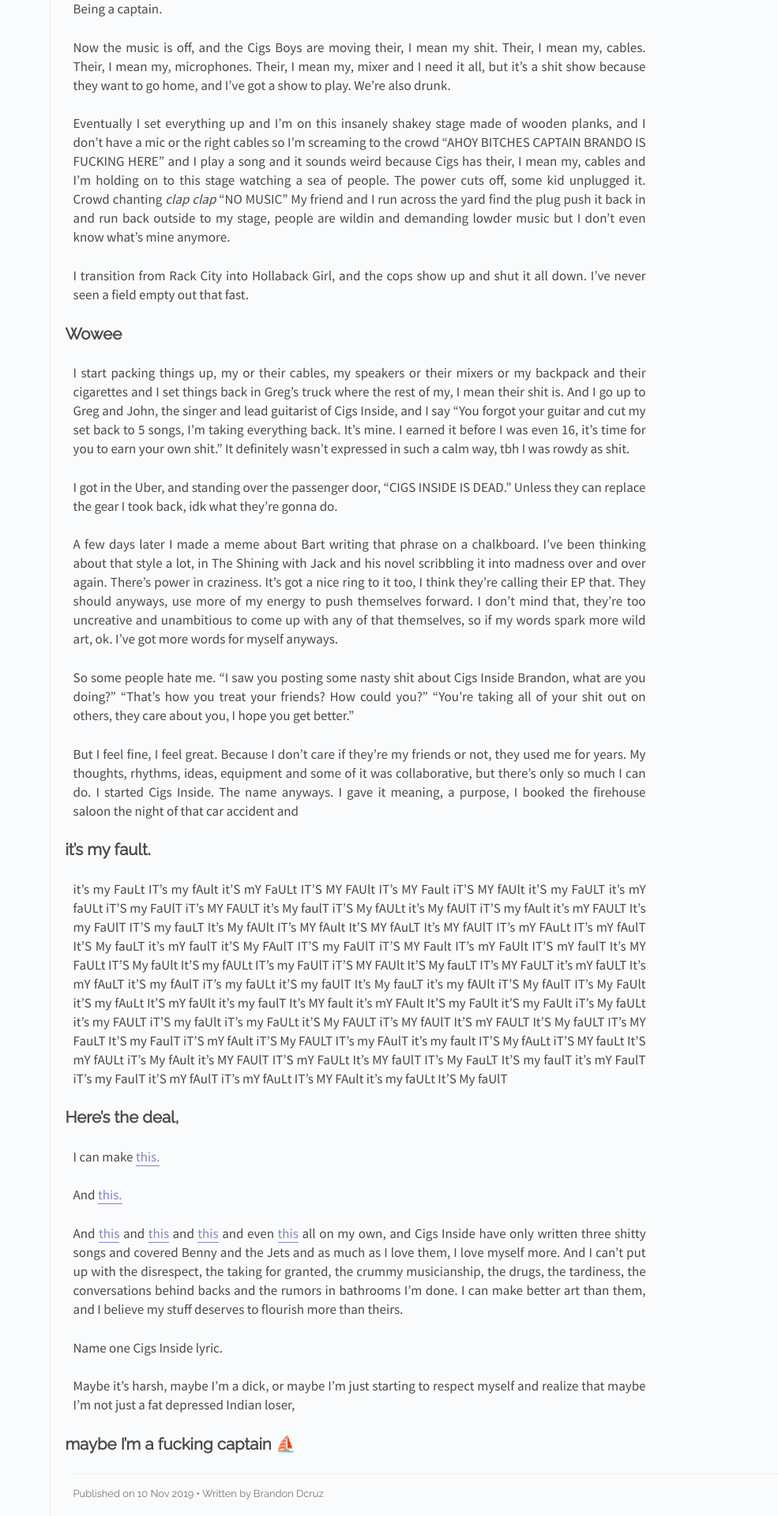
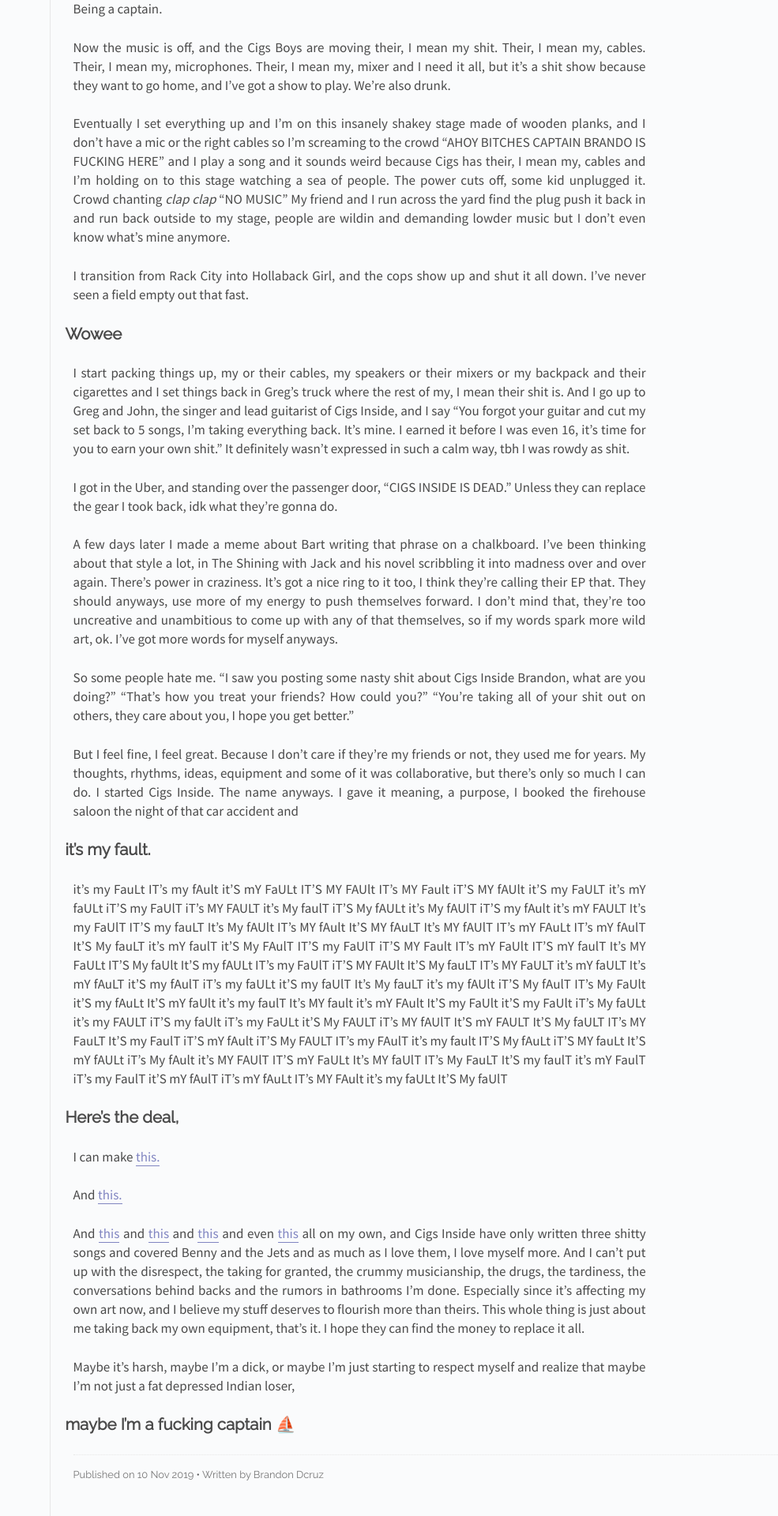
Before and after one commit to Dcruzships/AMBlog, a Jekyll site: the page built from _posts/2019-11-10-cigsinsideisdead.md, in a window 1280 px wide. Shown: the part 2365-4285 px from the top of the page at 79% size, without its empty margins (295-1280 px from the left). Built offline with Jekyll 4.4.1, drawn with Linux system fonts in a browser that asks for light colours.

Commit message:
Update 2019-11-10-cigsinsideisdead.md

```diff
--- a/_posts/2019-11-10-cigsinsideisdead.md
+++ b/_posts/2019-11-10-cigsinsideisdead.md
@@ -68,9 +68,7 @@
 
 And <a href="https://gl-ph.com/issue00/ifATreeFallsOnU/intervention.html" target="_blank">this.</a>
 
-And <a href="https://youtu.be/XmKY9tzAbX4" target="_blank">this</a> and <a href="https://dcruzships.github.io/altonameds_radio/" target="_blank">this</a> and <a href="https://www.youtube.com/watch?v=_zINrHA5stc" target="_blank">this</a> and even <a href="https://youtu.be/LFNh78efqek" target="_blank">this</a> all on my own, and Cigs Inside have only written three shitty songs and covered Benny and the Jets and as much as I love them, I love myself more. And I can't put up with the disrespect, the taking for granted, the crummy musicianship, the drugs, the tardiness, the conversations behind backs and the rumors in bathrooms I'm done. I can make better art than them, and I believe my stuff deserves to flourish more than theirs.
-
-Name one Cigs Inside lyric.
+And <a href="https://youtu.be/XmKY9tzAbX4" target="_blank">this</a> and <a href="https://dcruzships.github.io/altonameds_radio/" target="_blank">this</a> and <a href="https://www.youtube.com/watch?v=_zINrHA5stc" target="_blank">this</a> and even <a href="https://youtu.be/LFNh78efqek" target="_blank">this</a> all on my own, and Cigs Inside have only written three shitty songs and covered Benny and the Jets and as much as I love them, I love myself more. And I can't put up with the disrespect, the taking for granted, the crummy musicianship, the drugs, the tardiness, the conversations behind backs and the rumors in bathrooms I'm done. Especially since it's affecting my own art now, and I believe my stuff deserves to flourish more than theirs. This whole thing is just about me taking back my own equipment, that's it. I hope they can find the money to replace it all.
 
 Maybe it's harsh, maybe I'm a dick, or maybe I'm just starting to respect myself and realize that maybe I'm not just a fat depressed Indian loser,
 
```
